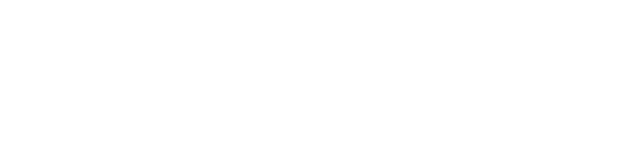
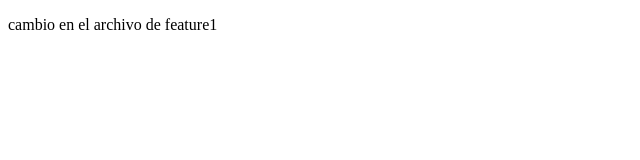
Before and after one commit to cphart/git-flow3, a plain HTML site: page feature1.html in a window 1280 px wide. Shown: the whole page, without its empty margins (0-640 px from the left). Drawn offline with Linux system fonts and the light colour scheme.

Commit message:
commit2 en feature1

```diff
--- a/feature1.html
+++ b/feature1.html
@@ -6,6 +6,6 @@
     <title>feature1</title>
 </head>
 <body>
-
+    <p>cambio en el archivo de feature1</p>
 </body>
 </html>
```
